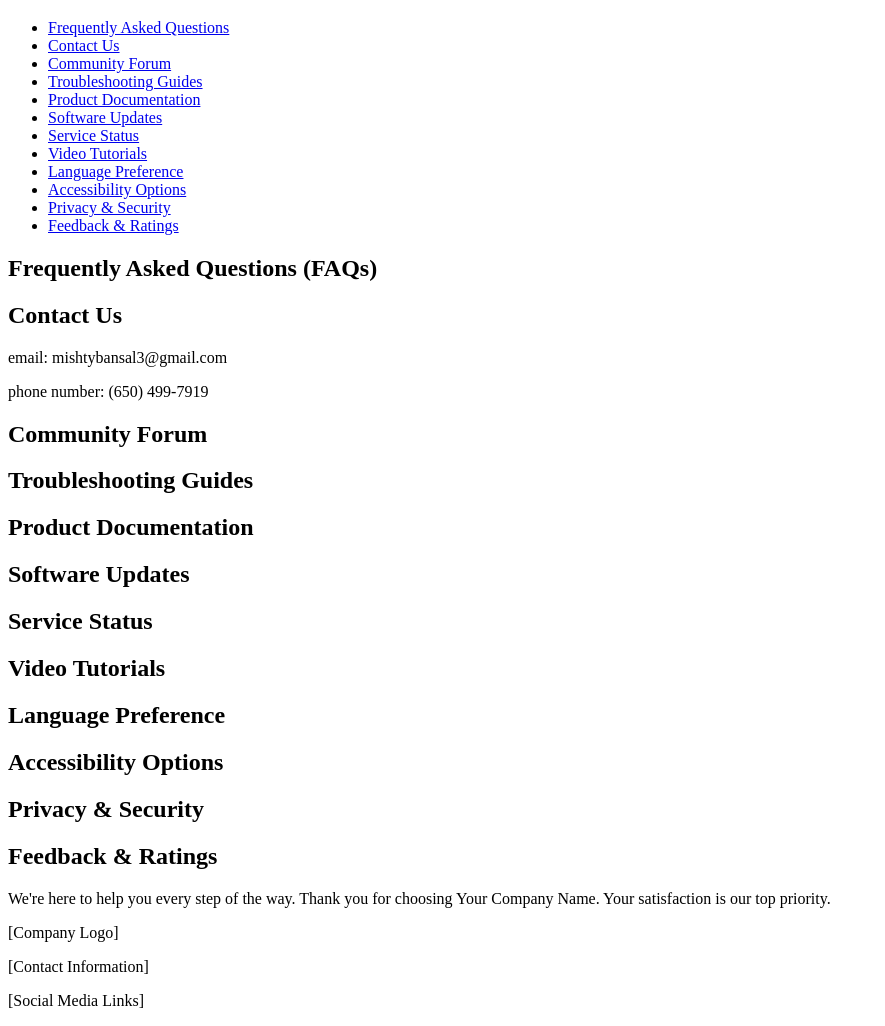
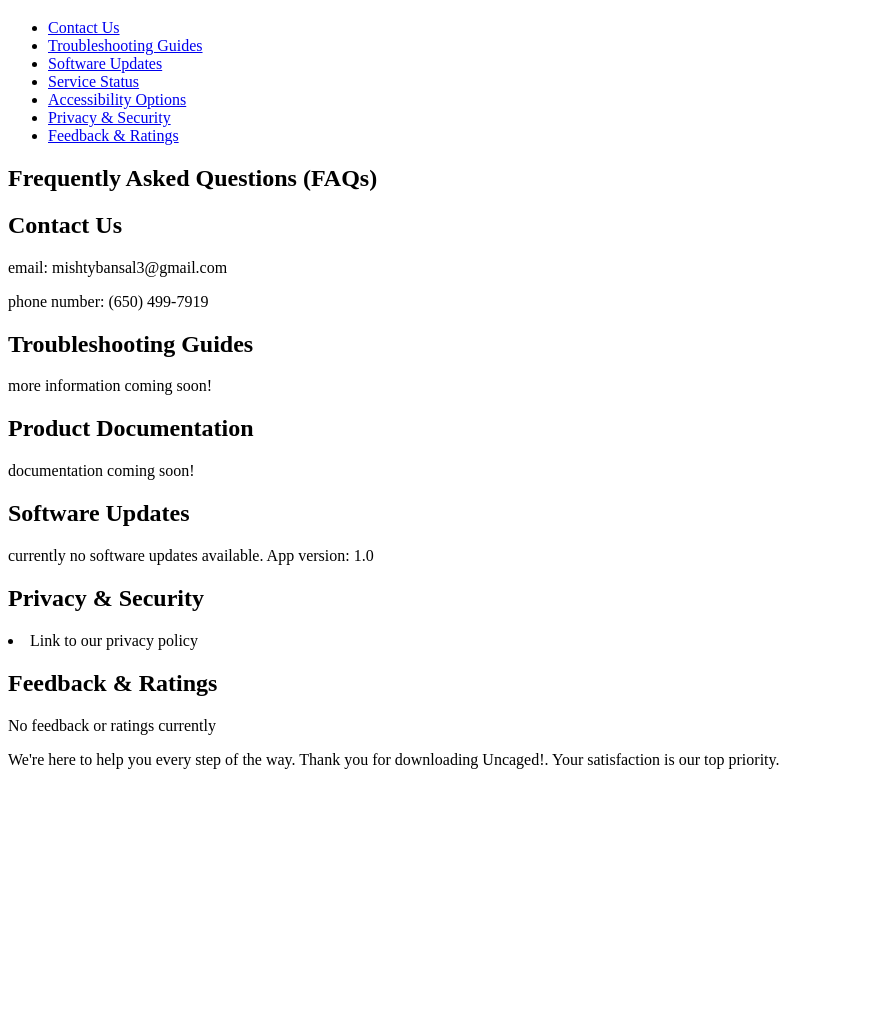
Before and after one commit to MishtyBansal/MishtyBansal.github.io, a plain HTML site: page contactInfo.html in a window 1280 px wide. Shown: the part 61-1087 px from the top of the page, without its empty margins (0-885 px from the left). After the commit the page ends 846 px from the top, so only its background shows below. Drawn offline with Linux system fonts and the light colour scheme.

Commit message:
commit 3

```diff
--- a/contactInfo.html
+++ b/contactInfo.html
@@ -12,15 +12,10 @@
 
     <nav>
         <ul>
-            <li><a href="#faq">Frequently Asked Questions</a></li>
             <li><a href="#contact">Contact Us</a></li>
-            <li><a href="#community">Community Forum</a></li>
             <li><a href="#troubleshooting">Troubleshooting Guides</a></li>
-            <li><a href="#documentation">Product Documentation</a></li>
             <li><a href="#updates">Software Updates</a></li>
             <li><a href="#status">Service Status</a></li>
-            <li><a href="#tutorials">Video Tutorials</a></li>
-            <li><a href="#language">Language Preference</a></li>
             <li><a href="#accessibility">Accessibility Options</a></li>
             <li><a href="#privacy">Privacy & Security</a></li>
             <li><a href="#feedback">Feedback & Ratings</a></li>
@@ -38,61 +33,35 @@
         <p>phone number: (650) 499-7919</p>
     </section>
 
-    <section id="community">
-        <h2>Community Forum</h2>
-        <!-- Community forum content here -->
-    </section>
 
     <section id="troubleshooting">
         <h2>Troubleshooting Guides</h2>
-        <!-- Troubleshooting guides content here -->
+        <p>more information coming soon!</p>
     </section>
 
     <section id="documentation">
         <h2>Product Documentation</h2>
-        <!-- Product documentation content here -->
+        <p>documentation coming soon!</p>
     </section>
 
     <section id="updates">
         <h2>Software Updates</h2>
-        <!-- Software updates content here -->
+        <p>currently no software updates available. App version: 1.0</p>
     </section>
 
-    <section id="status">
-        <h2>Service Status</h2>
-        <!-- Service status content here -->
-    </section>
-
-    <section id="tutorials">
-        <h2>Video Tutorials</h2>
-        <!-- Video tutorials content here -->
-    </section>
-
-    <section id="language">
-        <h2>Language Preference</h2>
-        <!-- Language preference options here -->
-    </section>
-
-    <section id="accessibility">
-        <h2>Accessibility Options</h2>
-        <!-- Accessibility information here -->
-    </section>
 
     <section id="privacy">
         <h2>Privacy & Security</h2>
-        <!-- Privacy and security information here -->
+        <li><a href="https://www.termsfeed.com/live/6ec5d78f-8d06-4f64-8078-78290d73696c"></a>Link to our privacy policy</li>
     </section>
 
     <section id="feedback">
         <h2>Feedback & Ratings</h2>
-        <!-- Feedback and ratings form or information here -->
+        <p>No feedback or ratings currently</p>
     </section>
 
     <footer>
-        <p>We're here to help you every step of the way. Thank you for choosing Your Company Name. Your satisfaction is our top priority.</p>
-        <p>[Company Logo]</p>
-        <p>[Contact Information]</p>
-        <p>[Social Media Links]</p>
+        <p>We're here to help you every step of the way. Thank you for downloading Uncaged!. Your satisfaction is our top priority.</p>
     </footer>
 </body>
 </html>
```
